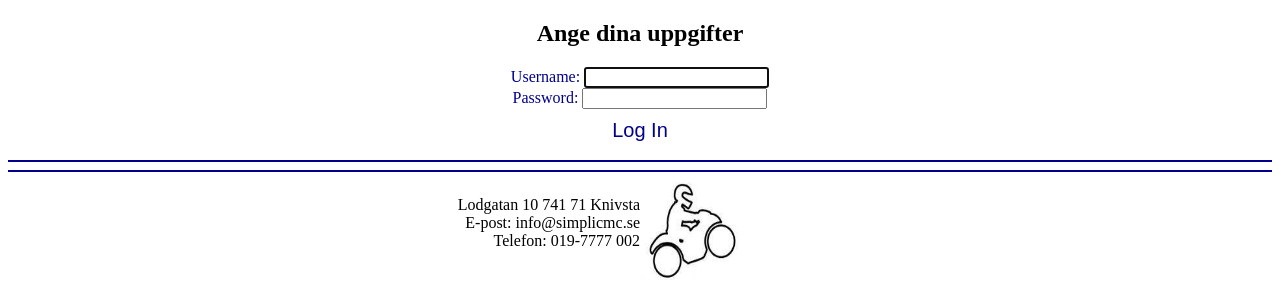
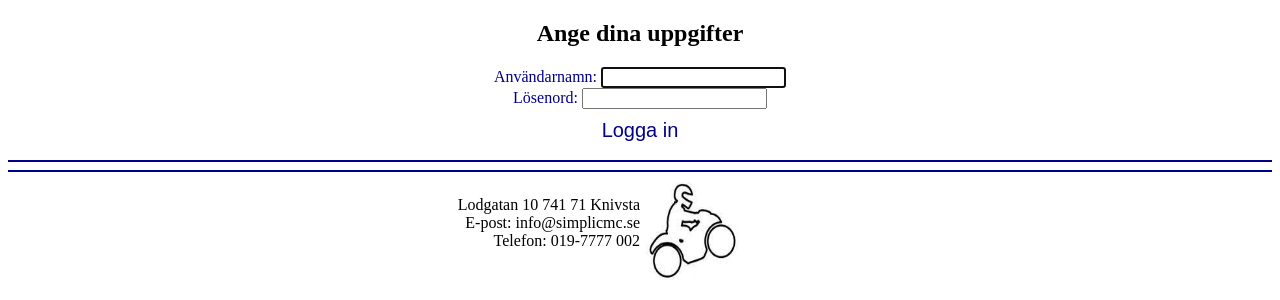
Before and after one commit to StevenMeesters88/SimplicSysV2, a Django app: page /accounts/login/ in a window 1280 px wide. Shown: the part 220-520 px from the top of the page. Run offline with Django 4.2, Linux system fonts and the light colour scheme.

Commit message:
Changed Log In to Logga In (Swedish)

```diff
--- a/templates/registration/logged_out.html
+++ b/templates/registration/logged_out.html
@@ -9,6 +9,6 @@
 
 <h3 class="center_div">Tack för ditt besök och varmt välkommen åter!</h3>
 
-<p class="center_div"><a href="{% url 'login' %}">{% translate 'Log in again' %}</a></p>
+<p class="center_div"><a href="{% url 'login' %}">{% translate 'Logga in igen' %}</a></p>
 
 {% endblock %}
--- a/templates/registration/login.html
+++ b/templates/registration/login.html
@@ -7,10 +7,10 @@
 <form method="post">
   {% csrf_token %}
   <div style="color: darkblue;">
-    {{ form.username.label_tag }} {{ form.username }} <br>
-    {{ form.password.label_tag }} {{ form.password }} <br>
+    Användarnamn: {{ form.username }} <br>
+    Lösenord: {{ form.password }} <br>
   </div>
-  <button class='button_clean_white' type="submit">Log In</button>
+  <button class='button_clean_white' type="submit">Logga in</button>
 </form>
 
 {% endblock %}
```
Also changed, not shown: db.sqlite3.
